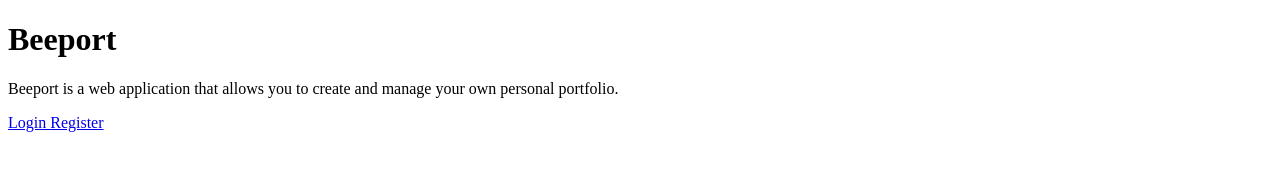
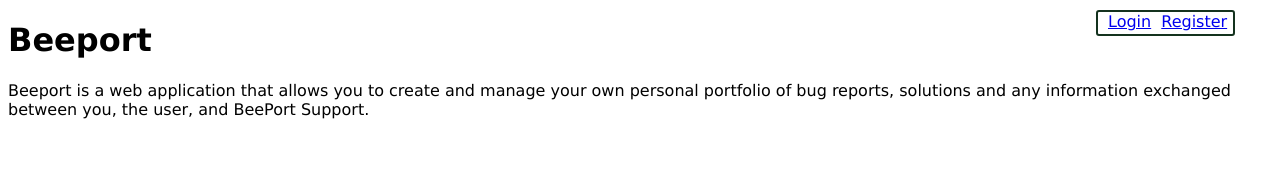
Before and after one commit to JacksonBey/BeePort_old, a website: page client/views/index.html in a window 1280 px wide. Drawn offline with Linux system fonts and the light colour scheme.

Commit message:
moved and separated login and register options

```diff
--- a/app/config/db.config.js
+++ b/app/config/db.config.js
@@ -1,7 +1,7 @@
 module.exports = {
   HOST: "localhost",
   USER: "postgres",
-  PASSWORD: "123",
+  PASSWORD: "pleiades",
   DB: "postgres",
   dialect: "postgres",
   listen_addresses: "*",
--- /dev/null
+++ b/client/views/index.css
@@ -0,0 +1,17 @@
+@charset "UTF-8";
+
+body {
+    font-family:Didot,Verdana,Geneva,Tahoma;
+}
+
+.acctbox {
+    position:fixed;
+    width:125px;
+    height:22px;
+    padding-left:10px;
+    border:2px solid rgba(20,50,30,1);
+    border-radius:3px;
+    margin-right:40px;
+    top:10px;
+    right:5px;
+}
--- a/client/views/index.html
+++ b/client/views/index.html
@@ -4,26 +4,28 @@
     <title>
       Beeport
     </title>
+    <meta charset="UTF-8" />
+    <link type="text/css" rel="stylesheet" href="index.css" />
   </head>
   <body>
     <div id="app">
       <div class="container">
         <div class="row">
           <div class="col-md-12">
+            <div class="acctbox">
+                <a class="btn btn-primary btn-lg" href="/login" role="button" style="display:inline-block">
+                  Login
+                </a>
+                <a class="btn btn-success btn-lg" href="/register" role="button" style="padding-left:5px">
+                  Register
+                </a>
+            </div>
             <div class="jumbotron">
               <h1>
                 Beeport
               </h1>
               <p>
-                Beeport is a web application that allows you to create and manage your own personal portfolio.
-              </p>
-              <p>
-                <a class="btn btn-primary btn-lg" href="/login" role="button">
-                  Login
-                </a>
-                <a class="btn btn-success btn-lg" href="/register" role="button">
-                  Register
-                </a>
+                Beeport is a web application that allows you to create and manage your own personal portfolio of bug reports, solutions and any information exchanged between you, the user, and BeePort Support.
               </p>
             </div>
           </div>
```
Also changed, not shown: 1 other file.
